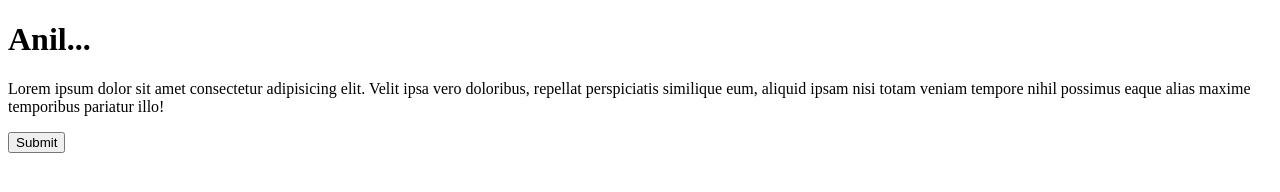
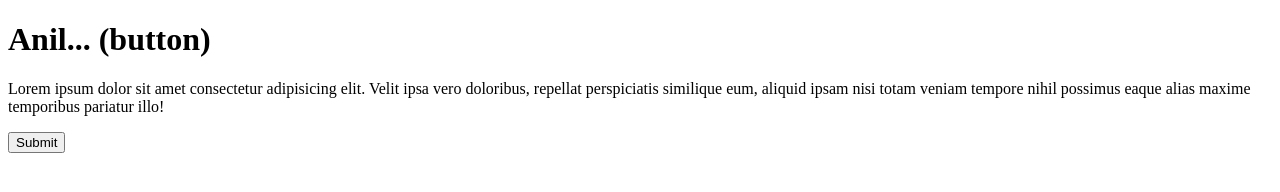
Before and after one commit to YELLAPUHEMAVENKATAANIL/e-commerce, a plain HTML site: page index.html in a window 1280 px wide. Drawn offline with Linux system fonts and the light colour scheme.

```diff
--- a/index.html
+++ b/index.html
@@ -6,7 +6,7 @@
     <title>Document</title>
 </head>
 <body>
-    <h1>Anil... </h1>
+    <h1>Anil... (button)</h1>
 
     <p>Lorem ipsum dolor sit amet consectetur adipisicing elit. Velit ipsa vero doloribus, repellat perspiciatis similique eum, aliquid ipsam nisi totam veniam tempore nihil possimus eaque alias maxime temporibus pariatur illo!</p>
     <button>Submit</button>
```
